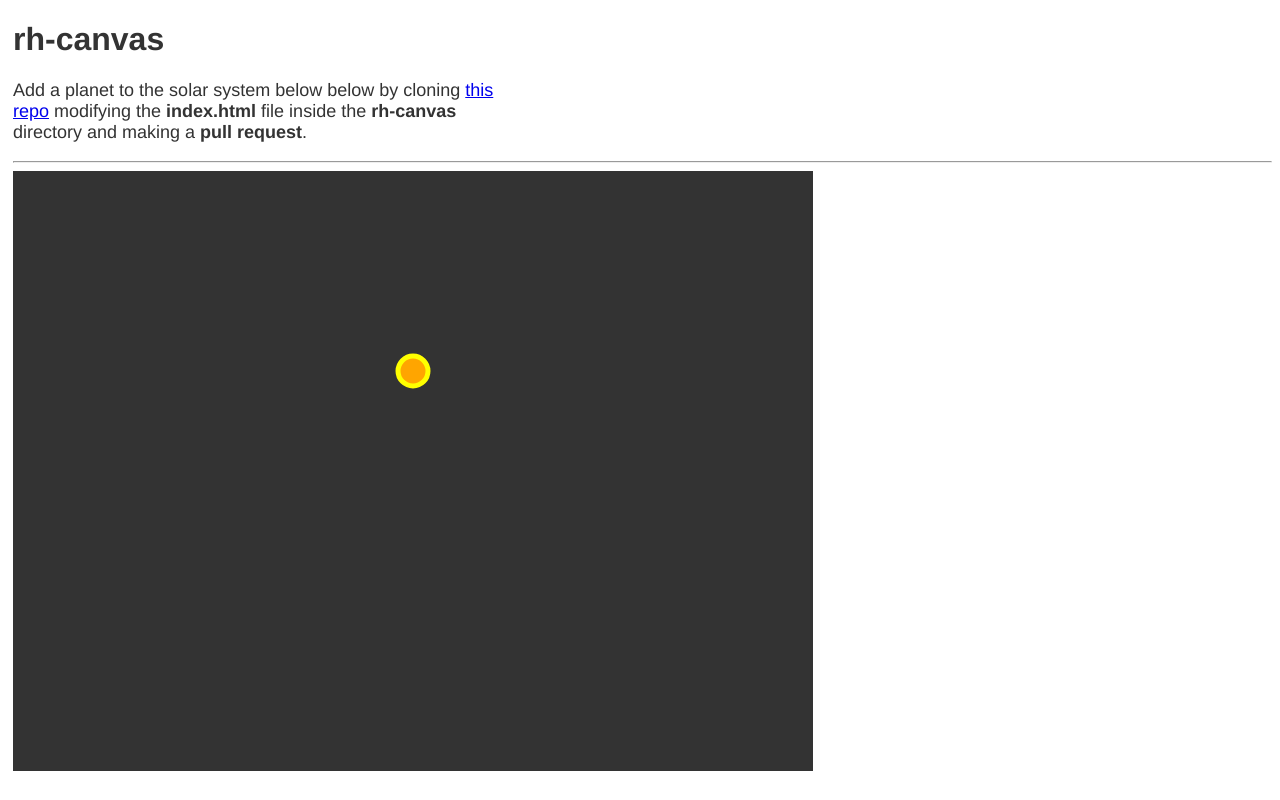
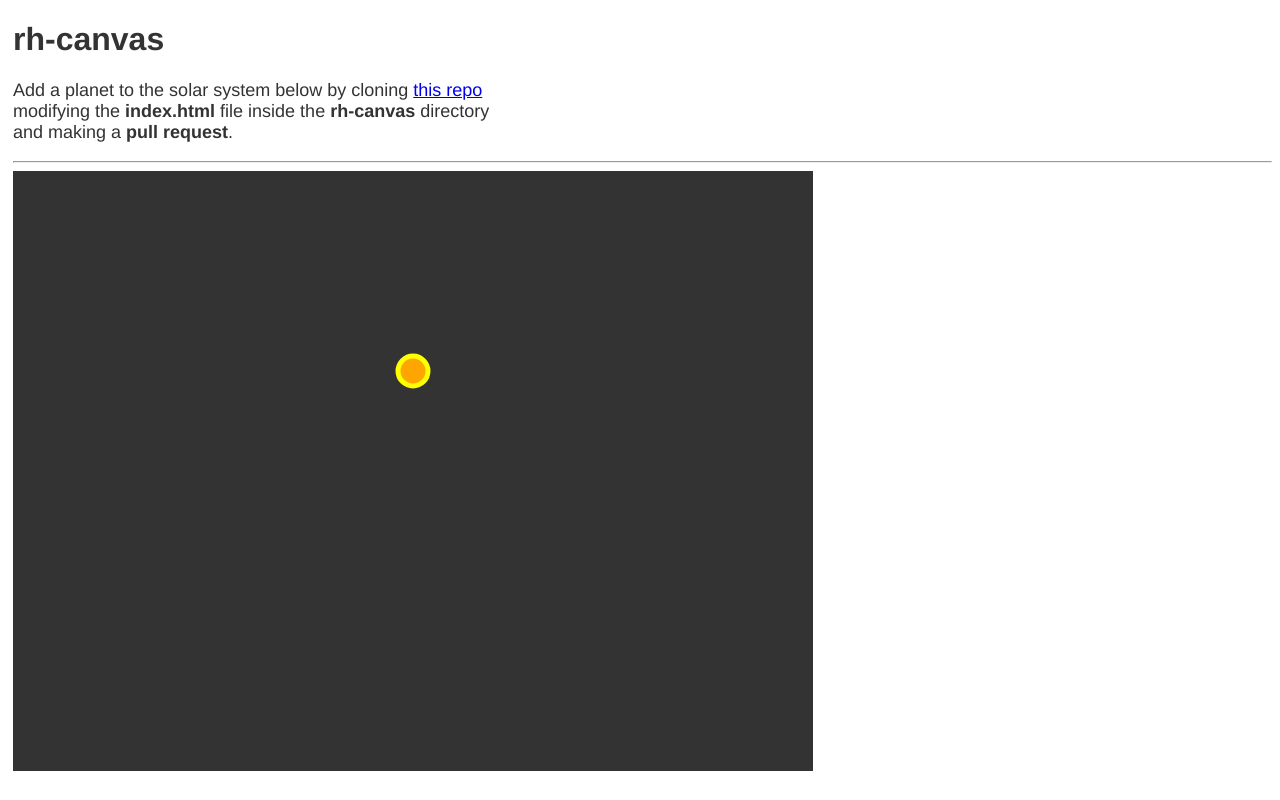
Before and after one commit to djhenjin/extendable, a plain HTML site: page rh-canvas/index.html in a window 1280 px wide. Drawn offline with Linux system fonts and the light colour scheme.

Commit message:
Update index.html

```diff
--- a/rh-canvas/index.html
+++ b/rh-canvas/index.html
@@ -16,7 +16,7 @@ p{
 <body>
 
 <h1>rh-canvas</h1>
-<p>Add a planet to the solar system below below by cloning <a href="https://github.com/strawstack/extendable/" target="_blank">this repo</a> modifying the <b>index.html</b> file inside the <b>rh-canvas</b> directory and making a <b>pull request</b>.</p>
+<p>Add a planet to the solar system below by cloning <a href="https://github.com/strawstack/extendable/" target="_blank">this repo</a> modifying the <b>index.html</b> file inside the <b>rh-canvas</b> directory and making a <b>pull request</b>.</p>
 
 <hr>
 
```
